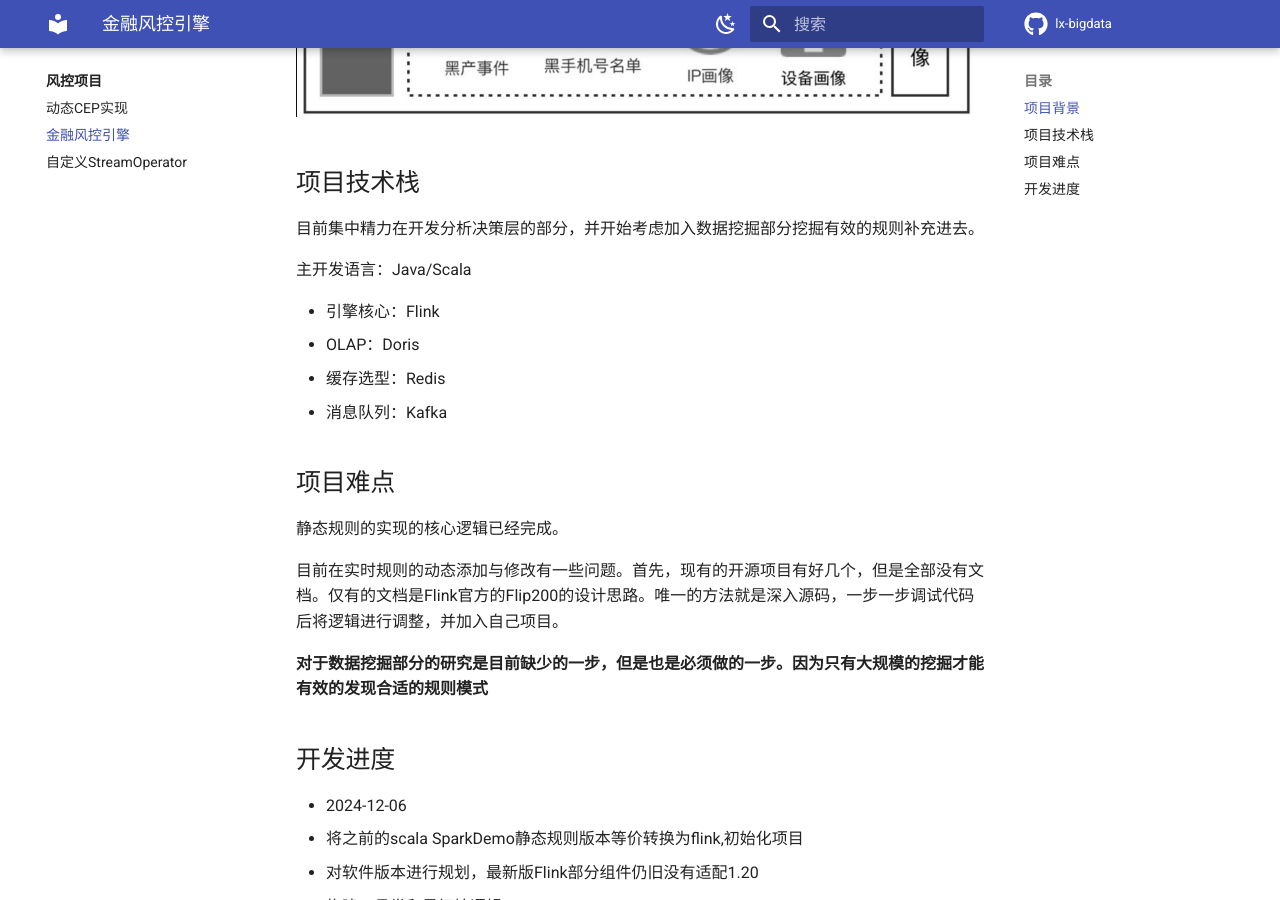
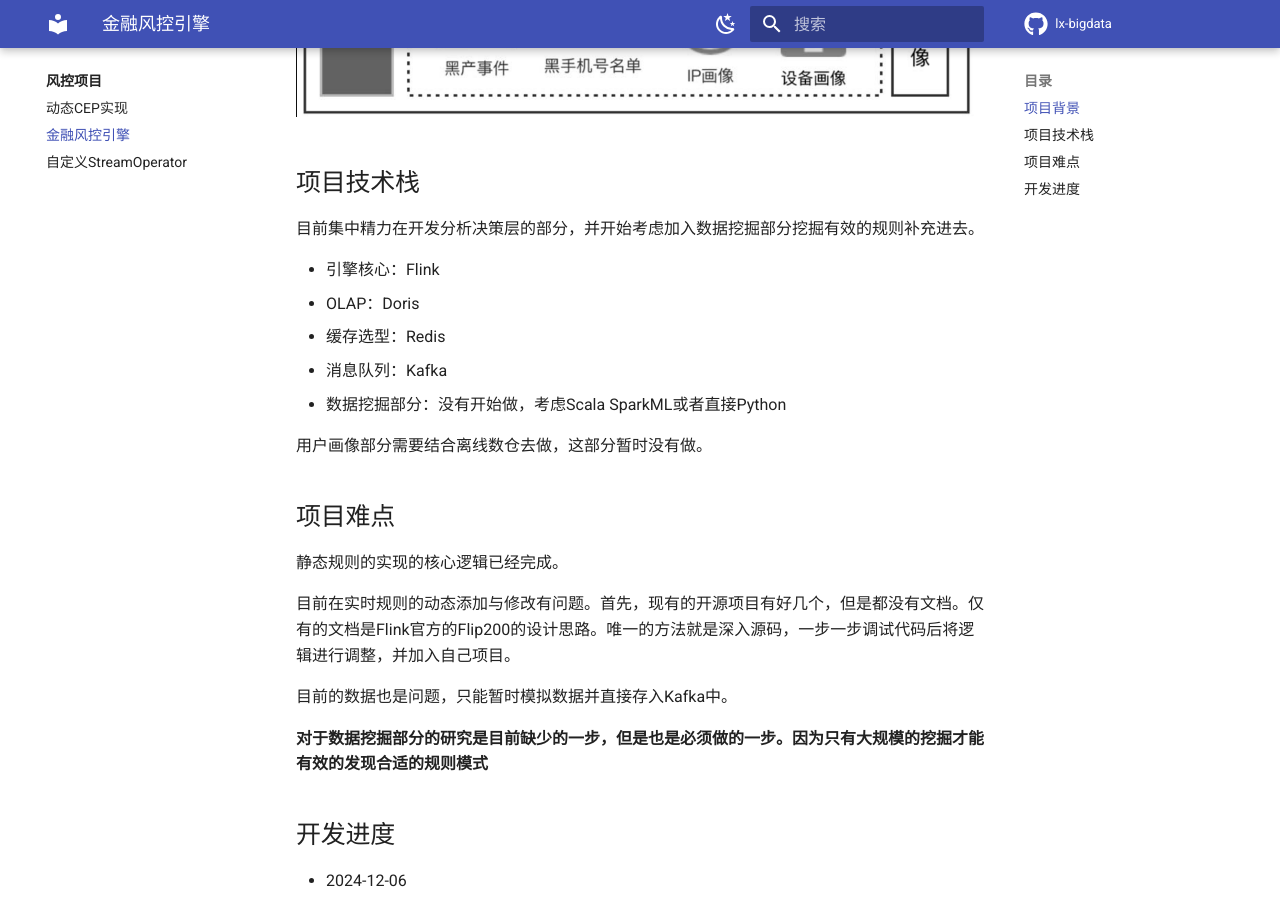
Before and after one commit to melodylx666/self-website, an MkDocs documentation site: the page built from docs/Project/econ-rule-engine.md, in a window 1280 px wide and 900 px high, scrolled down 1141 px. Built offline with MkDocs 1.6.1 and Material for MkDocs 9.7.7, drawn with Linux system fonts in a browser that asks for light colours; nearby versions of some CDN libraries; library files that are not in the unit come from our copies; comment, search, counter and statistics services are not loaded; some of the changed text lies outside the part shown.

Commit message:
docs(Project): 更新 econ-rule-engine 文档
- 调整文档结构，优化标题层级
-增加数据挖掘部分的初步计划
- 如实反映当前项目开发状况
- 补充项目难点说明，包括实时规则动态添加与修改的问题及数据问题
- 强调数据挖掘部分的重要性及当前缺失

```diff
--- a/docs/Project/econ-rule-engine.md
+++ b/docs/Project/econ-rule-engine.md
@@ -18,18 +18,22 @@
 
 目前集中精力在开发分析决策层的部分，并开始考虑加入数据挖掘部分挖掘有效的规则补充进去。
 
-主开发语言：Java/Scala
-
 * 引擎核心：Flink
 * OLAP：Doris
 * 缓存选型：Redis
 * 消息队列：Kafka
+* 数据挖掘部分：没有开始做，考虑Scala SparkML或者直接Python
+
+用户画像部分需要结合离线数仓去做，这部分暂时没有做。
+
 
 ## 项目难点
 
 静态规则的实现的核心逻辑已经完成。
 
-目前在实时规则的动态添加与修改有一些问题。首先，现有的开源项目有好几个，但是全部没有文档。仅有的文档是Flink官方的Flip200的设计思路。唯一的方法就是深入源码，一步一步调试代码后将逻辑进行调整，并加入自己项目。
+目前在实时规则的动态添加与修改有问题。首先，现有的开源项目有好几个，但是都没有文档。仅有的文档是Flink官方的Flip200的设计思路。唯一的方法就是深入源码，一步一步调试代码后将逻辑进行调整，并加入自己项目。
+
+目前的数据也是问题，只能暂时模拟数据并直接存入Kafka中。
 
 **对于数据挖掘部分的研究是目前缺少的一步，但是也是必须做的一步。因为只有大规模的挖掘才能有效的发现合适的规则模式**
 
```
Also changed, not shown: other parts of docs/Project/econ-rule-engine.md (+1 -1 lines).
